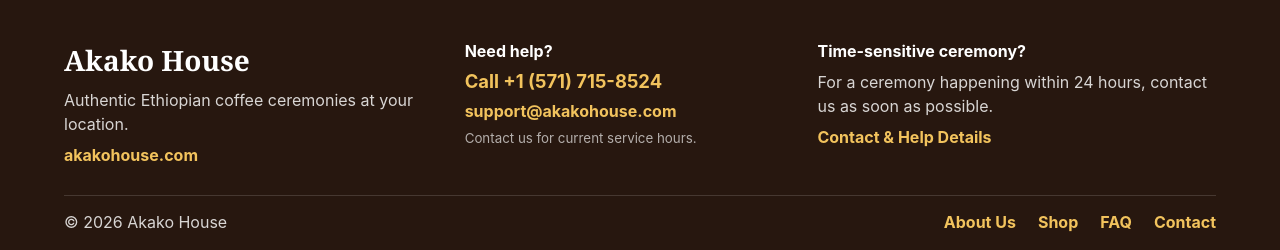
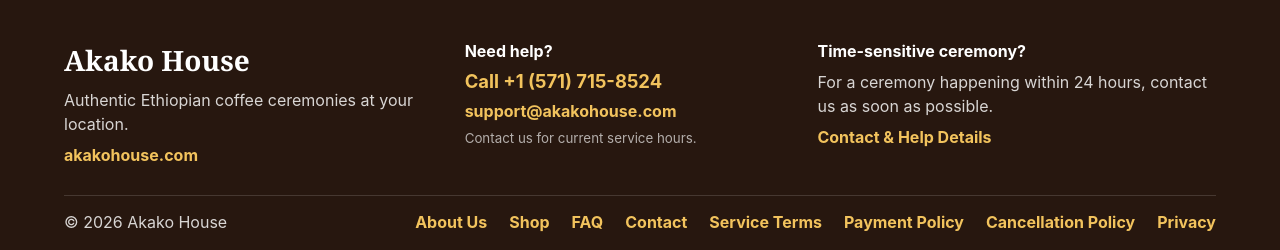
Before and after one commit to Bahaaruukoo/akako, a Django app: page /accounts/password/reset/ in a window 1280 px wide. Shown: the part 801-1051 px from the top of the page. Run offline with Django 5.2, Linux system fonts and the light colour scheme; parts of the project's set-up code (start-up, migrations or seed data) failed here and were passed over.

Commit message:
add public policy links to footer

```diff
--- a/static/css/site.css
+++ b/static/css/site.css
@@ -3037,7 +3037,7 @@ mark {
 .footer-call-link { font-size: 1.15rem; }
 .site-footer small { color: rgba(255, 255, 255, 0.65); }
 .site-footer-bottom { border-top: 1px solid rgba(255, 255, 255, 0.14); display: flex; justify-content: space-between; margin: 30px auto 0; max-width: 1400px; padding-top: 16px; }
-.footer-bottom-links { display: flex; gap: 22px; }
+.footer-bottom-links { display: flex; flex-wrap: wrap; gap: 12px 22px; justify-content: flex-end; }
 
 .shop-coming-soon-page { background: radial-gradient(circle at 78% 22%, rgba(213, 171, 82, .16), transparent 28%), #fffaf0; min-height: 82vh; padding: 30px 22px clamp(80px, 10vw, 140px); }
 .shop-header { align-items: center; display: flex; justify-content: space-between; margin: 0 auto; max-width: 1180px; }
--- a/templates/bookings/_site_footer.html
+++ b/templates/bookings/_site_footer.html
@@ -4,5 +4,5 @@
     <div class="footer-contact-block"><strong>Need help?</strong>{% if support_phone_display and support_phone_tel %}<a class="footer-call-link" href="tel:{{ support_phone_tel }}">Call {{ support_phone_display }}</a>{% elif support_phone_display %}<span>{{ support_phone_display }}</span>{% endif %}{% if support_email %}<a href="mailto:{{ support_email }}">{{ support_email }}</a>{% endif %}<small>{{ support_hours }}</small></div>
     <div class="footer-help-block"><strong>Time-sensitive ceremony?</strong><p>{{ support_urgent_message }}</p><a href="{% url 'contact' %}">Contact &amp; Help Details</a></div>
   </div>
-  <div class="site-footer-bottom"><span>&copy; {% now "Y" %} Akako House</span><nav class="footer-bottom-links" aria-label="Footer navigation"><a href="{% url 'about' %}">About Us</a><a href="{% url 'shop' %}">Shop</a><a href="{% url 'home' %}#faq">FAQ</a><a href="{% url 'contact' %}">Contact</a></nav></div>
+  <div class="site-footer-bottom"><span>&copy; {% now "Y" %} Akako House</span><nav class="footer-bottom-links" aria-label="Footer navigation"><a href="{% url 'about' %}">About Us</a><a href="{% url 'shop' %}">Shop</a><a href="{% url 'home' %}#faq">FAQ</a><a href="{% url 'contact' %}">Contact</a><a href="{% url 'policy_detail' 'service' %}">Service Terms</a><a href="{% url 'policy_detail' 'payment' %}">Payment Policy</a><a href="{% url 'policy_detail' 'cancellation' %}">Cancellation Policy</a><a href="{% url 'policy_detail' 'privacy' %}">Privacy</a></nav></div>
 </footer>
```
